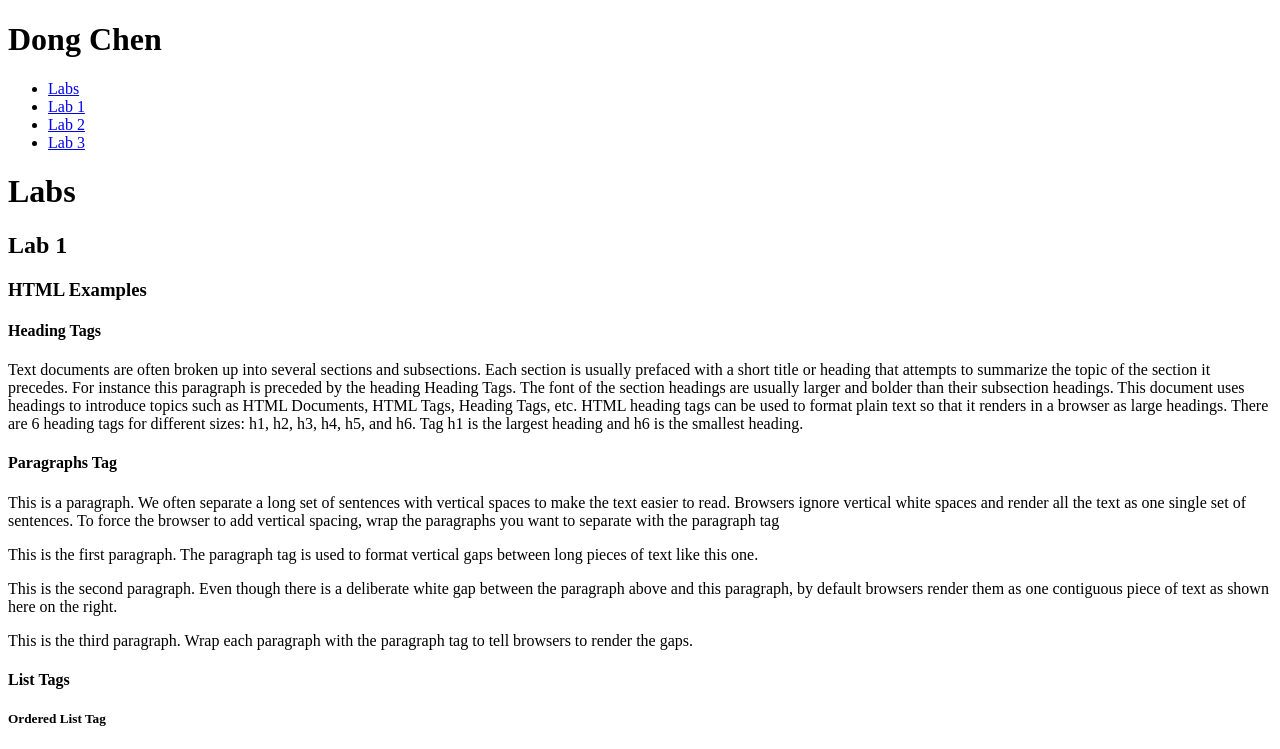
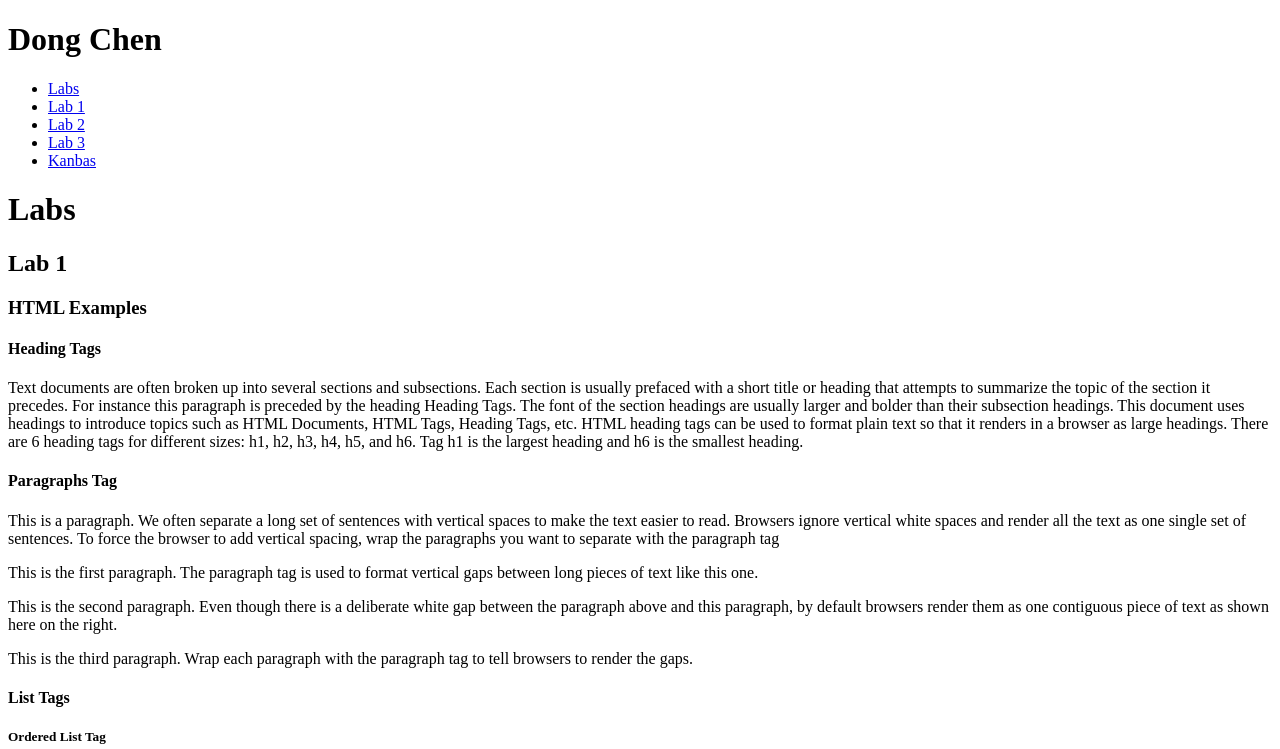
Before and after one commit to VivianDongChen/kanbas-react-web-app-cs5610-fa24, a React (Create React App) app: page /#/Labs/Lab1 in a window 1280 px wide. Shown: the top 749 px of the page. Built offline with nearby package versions, Linux system fonts and the light colour scheme.

Commit message:
add navigation link to Kanbas

```diff
--- a/src/App.tsx
+++ b/src/App.tsx
@@ -13,7 +13,7 @@ function App() {
       <Routes>
         <Route path="/" element={<Navigate to="Labs" />} />
         <Route path="/labs/*" element={<Labs />} />
-        <Route path="/Kanbas" element={<Kanbas />} />
+        <Route path="/Kanbas/*" element={<Kanbas />} />
       </Routes>
     </div>
     </HashRouter>
--- a/src/Kanbas/index.tsx
+++ b/src/Kanbas/index.tsx
@@ -1,3 +1,7 @@
-export default function Kanbas(){
-    return <h1>Kanbas</h1>
+export default function Kanbas() {
+  return (
+    <div id="wd-kanbas">
+      <h1>Kanbas</h1>
+    </div>
+  );
 }
--- a/src/Labs/TOC.tsx
+++ b/src/Labs/TOC.tsx
@@ -6,5 +6,6 @@ export default function TOC() {
  <li><Link id="wd-a1" to="/Labs/Lab1">Lab 1</Link></li>
  <li><Link id="wd-a2" to="/Labs/Lab2">Lab 2</Link></li>
  <li><Link id="wd-a3" to="/Labs/Lab3">Lab 3</Link></li>
+ <li><Link id="wd-kanbas" to="/Kanbas">Kanbas</Link></li>
  </ul>
 );}
```
